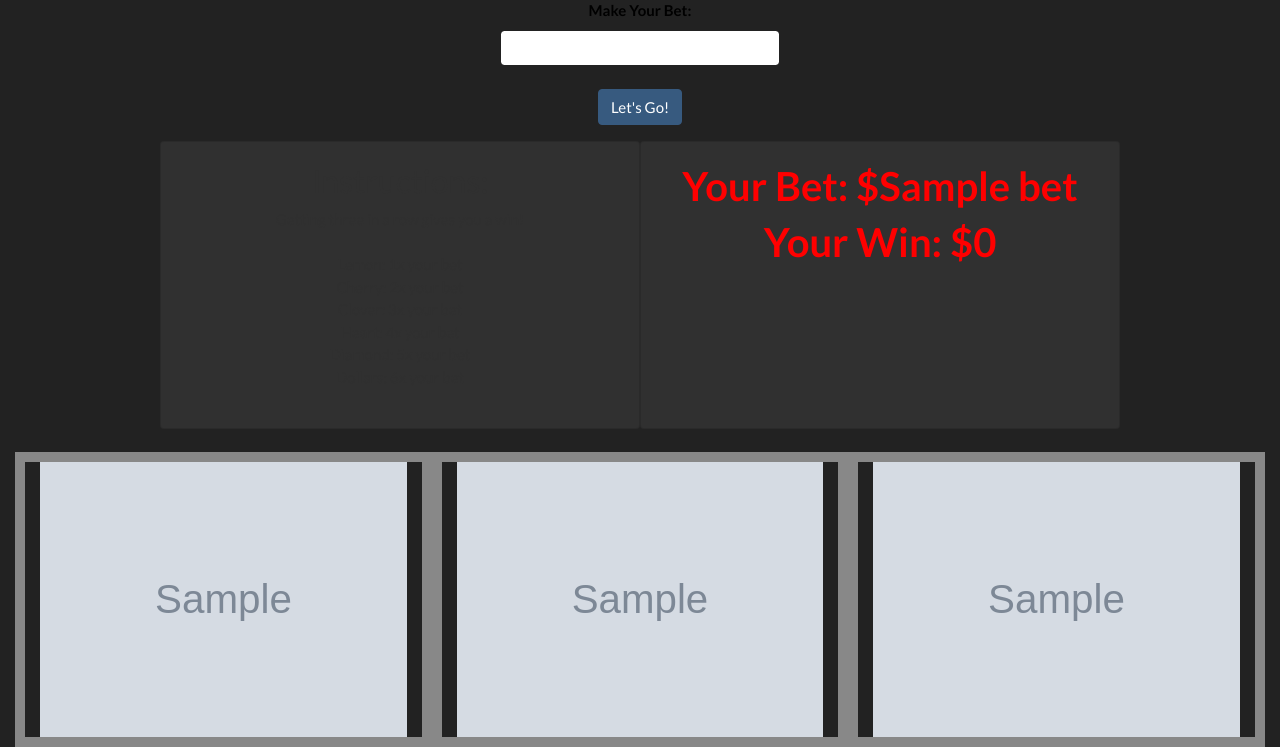
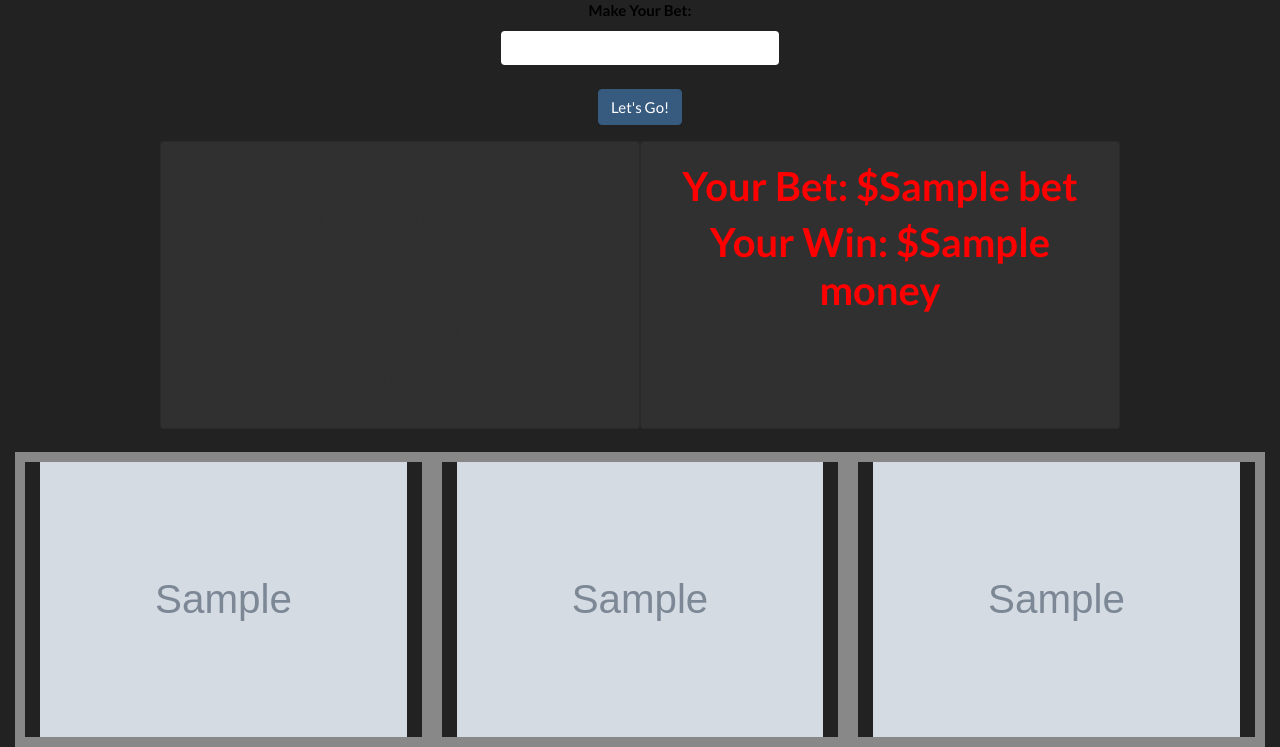
Before and after one commit to kiran-vuksanaj/hydroflasksksk, a Flask app: template templates/slotmachine.html in a window 1280 px wide. Shown: the part 187-934 px from the top of the page. Run offline with Flask 2, Linux system fonts and the light colour scheme; the template is opened without the code that fills it: most values are stand-ins (such as "Sample title", 1, 10 or a date in 2020); grey boxes marked "Sample" are stand-in pictures; some libraries are stand-ins or nearby versions.

Commit message:
updated and reworded slot machine function with db updates

```diff
--- a/app.py
+++ b/app.py
@@ -110,35 +110,54 @@ def home():
 @login_required
 def slot():
     '''def slot(): placing and checking bets'''
-    print("here's bet")
-    images()
+    # print("here's bet")
+    username = session['username']
     if request.args.get('slotbet'):
         bet = request.args.get('slotbet')
         print(bet)
-        if bet == "" or int(bet) < 100:
+        if bet == "" or int(bet) < 100 or int(bet) > db_manager.getMoney(username):
             bet = 100
-            flash("Please place a bet of $100 or more.", 'alert-danger')
-            return render_template("slotmachine.html", primarybet = bet, bet = 0, image1 = dict[random.choice(slotImages)], image2 = dict[random.choice(slotImages)], image3 = dict[random.choice(slotImages)], win = "No", colour = "yellow")
+            flash("Please place a valid bet.", 'alert-danger')
+            return render_template("slotmachine.html", primarybet = bet, bet = 0, image1 = dict[random.choice(slotImages)], image2 = dict[random.choice(slotImages)], image3 = dict[random.choice(slotImages)], money = 0, colour = "yellow")
         else:
             bet = int(bet)
+            db_manager.updateMoney(session['username'], -bet)
             rand1 = random.choice(slotImages)
             rand2 = random.choice(slotImages)
             rand3 = random.choice(slotImages)
             if rand1 == rand2 and rand2 == rand3:
-                win = rand1
+                if rand1 == "lemon":
+                     db_manager.updateMoney(session['username'], bet)
+                     money = bet
+                if rand1 == "cherry":
+                     db_manager.updateMoney(session['username'], 2 * bet)
+                     money = 2 * bet
+                if rand1 == "clover":
+                     db_manager.updateMoney(session['username'], 3 * bet)
+                     money = 3 * bet
+                if rand1 == "heart":
+                     db_manager.updateMoney(session['username'], 4 * bet)
+                     money = 4 * bet
+                if rand1 == "diamond":
+                     db_manager.updateMoney(session['username'], 5 * bet)
+                     money = 5 * bet
+                if rand1 == "dollars":
+                     db_manager.updateMoney(session['username'], 6 * bet)
+                     money = 6 * bet
                 colour = "red"
             else:
-                win = "No"
+                money = 0
                 colour = "yellow"
-            return render_template("slotmachine.html", primarybet = bet, bet = bet, image1 = dict[rand1], image2 = dict[rand2], image3 = dict[rand3], win = win, colour = colour)
+            return render_template("slotmachine.html", primarybet = bet, bet = bet, image1 = dict[rand1], image2 = dict[rand2], image3 = dict[rand3], win = money, colour = colour)
     else:
         bet = 100
-        return render_template("slotmachine.html", primarybet = bet, bet = 0, image1 = dict[random.choice(slotImages)], image2 = dict[random.choice(slotImages)], image3 = dict[random.choice(slotImages)], win = "No", colour = "yellow")
+        money = 0
+        return render_template("slotmachine.html", primarybet = bet, bet = 0, image1 = dict[random.choice(slotImages)], image2 = dict[random.choice(slotImages)], image3 = dict[random.choice(slotImages)], money = 0, colour = "yellow")
 
-dict  = {}
-slotImages = []
 
 def images():
+    dict =  {}
+    slotImages = []
     file = open("slotimages.csv", "r") #opens second file with links
     content = file.readlines() #parse through files by line
     content = content[1:len(content)] #take out the table heading
@@ -149,9 +168,13 @@ def images():
         slotImages.append(line[0])
     # print(dict) #testing results
     file.close()
+    return dict,slotImages
+
+
 #====================================================
 
 if __name__ == "__main__":
     db_builder.build_db()
+    dict,slotImages = images()
     app.debug = True
     app.run()
--- a/templates/slotmachine.html
+++ b/templates/slotmachine.html
@@ -34,22 +34,7 @@
    <div class = "card" style = "width: 30rem; height: 18rem;">
      <div class = "card-body">
        <h2> <div class = "font-weight-bold" style = "color: red; size: 20px;"> Your Bet: ${{ bet }} </div> </h2>
-       {% if win == "lemon" %}
-         <h2> <div class = "font-weight-bold" style = "color: red; size: 20px;"> Your Win: ${{ bet }} </div> </h2>
-       {% elif win == "cherry" %}
-         <h2> <div class = "font-weight-bold" style = "color: red; size: 20px;"> Your Win: ${{ bet + bet }} </div> </h2>
-       {% elif win == "clover" %}
-         <h2> <div class = "font-weight-bold" style = "color: red; size: 20px;"> Your Win: ${{ 3 * bet }} </div> </h2>
-       {% elif win == "heart" %}
-         <h2> <div class = "font-weight-bold" style = "color: red; size: 20px;"> Your Win: ${{ 4 * bet }} </div> </h2>
-       {% elif win == "diamond" %}
-         <h2> <div class = "font-weight-bold" style = "color: red; size: 20px;"> Your Win: ${{ 5 * bet }} </div> </h2>
-       {% elif win == "dollars" %}
-         <h2> <div class = "font-weight-bold" style = "color: red; size: 20px;"> Your Win: ${{ 6 * bet }} </div> </h2>
-       {% else %}
-         <h2> <div class = "font-weight-bold" style = "color: red; size: 20px;"> Your Win: $0 </div> </h2>
-       {% endif %}
-       <br>
+       <h2> <div class = "font-weight-bold" style = "color: red; size: 20px;"> Your Win: ${{ money }} </div> </h2>
      </div>
    </div>
  </div>
```
Also changed, not shown: doc/devlog.txt (+7 -0 lines).
